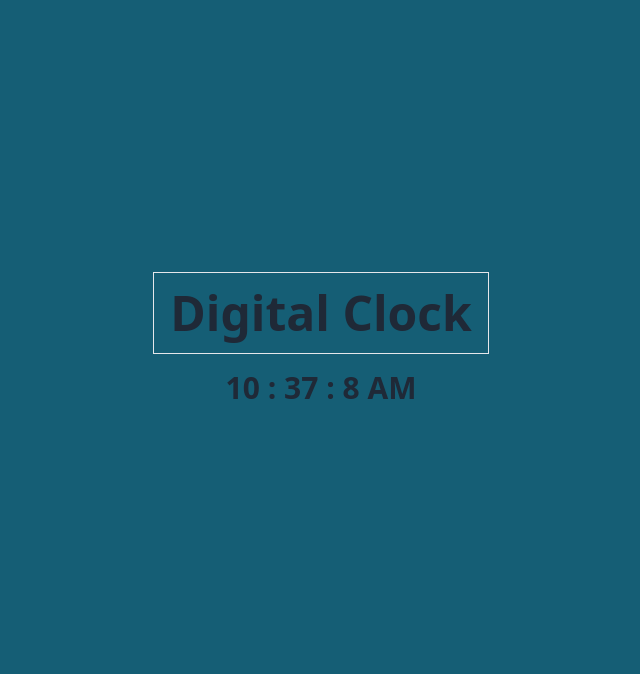
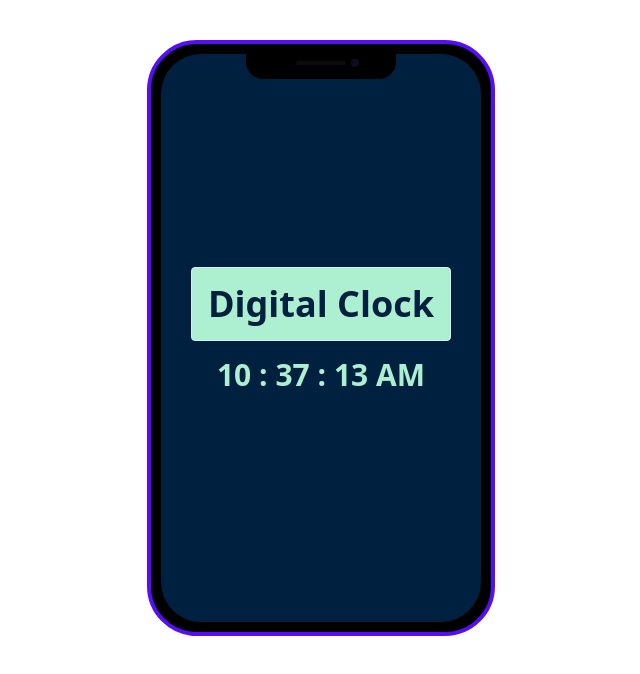
Before and after one commit to Achintya151/digital-clock, a plain HTML site: page index.html in a window 1280 px wide. Shown: the whole page, without its empty margins (319-959 px from the left). Drawn offline with nearby package versions, Linux system fonts and the light colour scheme.

Commit message:
style added

```diff
--- a/index.html
+++ b/index.html
@@ -9,13 +9,17 @@
 
 </head>
 
-<body class="h-screen bg-cyan-800">
-    <section class="container py-24">
-        <div class="flex justify-center items-center flex-col py-44">
-            <h1 class="text-5xl font-bold text-center p-4 border">
+<body>
+    <section class="container py-10">
+        <div class="flex justify-center items-center flex-col">
+            <div class="mockup-phone border-primary ">
+                <div class="camera"></div>
+                <div class="display">
+                    <div class="artboard artboard-demo phone-1 bg-[#00203FFF]">
+                        <h1 class="text-4xl font-bold text-center p-4 border rounded text-[#00203FFF] bg-[#ADEFD1FF]">
                             Digital Clock
                         </h1>
-            <div class="text-3xl font-bold text-center p-4">
+                        <div class="text-3xl font-bold text-center p-4 text-[#ADEFD1FF]">
                             <span id="hr">1</span>
                             <span>:</span>
                             <span id="min">1</span>
@@ -24,6 +28,10 @@
                             <span id="am-pm">AM</span>
                         </div>
                     </div>
+                </div>
+            </div>
+
+        </div>
     </section>
 
     <script src="js/app.js"></script>
--- a/js/app.js
+++ b/js/app.js
@@ -17,7 +17,9 @@ const changeTime = () => {
     // console.log(20 % 12);
     hour = hour ? hour : 12;
     hour = hour < 10 ? '0' + hour : hour;
+
     minute = minute < 10 ? '0' + minute : minute;
+    second = second < 10 ? '0' + second : second;
 
     // console.log(hour, minute, second);
     hours.textContent = hour;
@@ -26,3 +28,5 @@ const changeTime = () => {
     amPmSpan.textContent = amPm;
 }
 changeTime();
+
+setInterval(changeTime, 1000);
```
Lines whose indentation alone changed are shown as unchanged.
